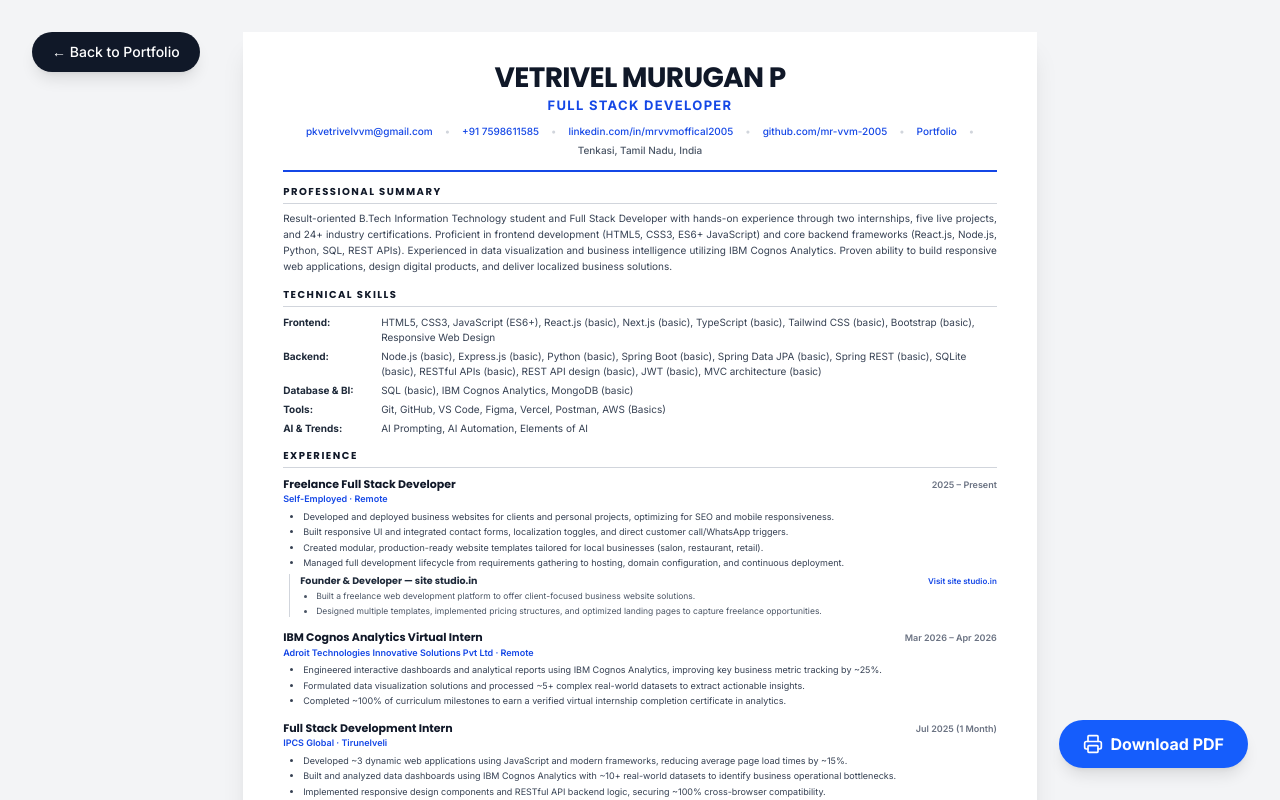
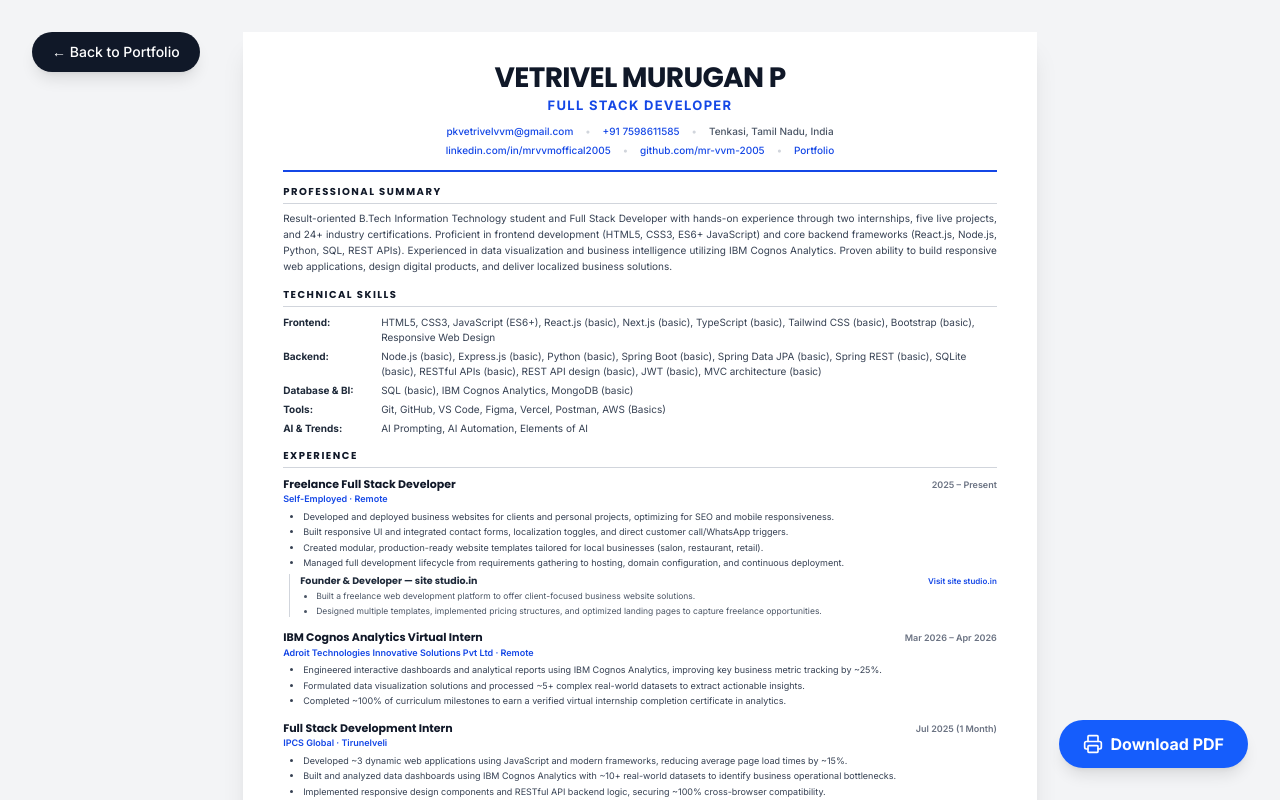
Before and after one commit to mr-vvm-2005/New-portfolio, a Next.js app: page /resume in a window 1280 px wide. Shown: the top 800 px of the page. Built offline with nearby package versions, Linux system fonts and the light colour scheme.

Commit message:
style(resume): wrap links in two separate rows with whitespace-nowrap to avoid print wrapping

```diff
--- a/src/app/resume/page.tsx
+++ b/src/app/resume/page.tsx
@@ -100,18 +100,21 @@ export default function ResumePage() {
                     <p className="role-title text-[13px] font-bold text-blue-700 uppercase tracking-widest mb-2">
                         Full Stack Developer
                     </p>
-                    <div className="flex flex-wrap justify-center items-center gap-x-3 gap-y-1 text-[10px] text-gray-600 font-medium print:flex-nowrap print:gap-x-2.5">
+                    <div className="flex flex-col items-center gap-y-1 text-[10px] text-gray-600 font-medium print:gap-y-0.5">
+                        <div className="flex flex-wrap justify-center items-center gap-x-3 whitespace-nowrap">
                             <a href="mailto:pkvetrivelvvm@gmail.com" className="hover:underline text-blue-700 print:text-gray-800 print:no-underline">pkvetrivelvvm@gmail.com</a>
                             <span className="text-gray-300 print:text-gray-400">•</span>
                             <a href="tel:+917598611585" className="hover:underline text-blue-700 print:text-gray-800 print:no-underline">+91 7598611585</a>
                             <span className="text-gray-300 print:text-gray-400">•</span>
+                            <span className="print:text-gray-800">Tenkasi, Tamil Nadu, India</span>
+                        </div>
+                        <div className="flex flex-wrap justify-center items-center gap-x-3 whitespace-nowrap">
                             <a href="https://linkedin.com/in/mrvvmoffical2005" target="_blank" rel="noopener noreferrer" className="hover:underline text-blue-700 print:text-gray-800 print:no-underline">linkedin.com/in/mrvvmoffical2005</a>
                             <span className="text-gray-300 print:text-gray-400">•</span>
                             <a href="https://github.com/mr-vvm-2005" target="_blank" rel="noopener noreferrer" className="hover:underline text-blue-700 print:text-gray-800 print:no-underline">github.com/mr-vvm-2005</a>
                             <span className="text-gray-300 print:text-gray-400">•</span>
                             <a href="https://mr-vvm-2005.github.io/New-portfolio/" target="_blank" rel="noopener noreferrer" className="hover:underline text-blue-700 print:text-gray-800 print:no-underline">Portfolio</a>
-                        <span className="text-gray-300 print:text-gray-400">•</span>
-                        <span className="print:text-gray-800">Tenkasi, Tamil Nadu, India</span>
+                        </div>
                     </div>
                 </header>
 
```
Lines whose indentation alone changed are shown as unchanged.
